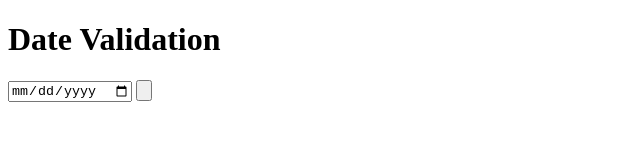
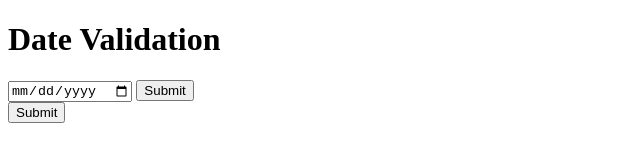
Before and after one commit to lfsrrr/ValiDate, a website: page index.html in a window 1280 px wide. Shown: the whole page, without its empty margins (0-640 px from the left). Drawn offline with Linux system fonts and the light colour scheme.

Commit message:
add submit script

```diff
--- a/index.html
+++ b/index.html
@@ -8,6 +8,17 @@
 <body>
     <h1>Date Validation</h1>
     <input type="date">
-    <input type="button">
+    <input type="submit">
 </body>
 </html>
+
+<script>
+    function doSomething() {
+        alert('Date submitted!');
+        return false;
+    }
+    </script>
+
+    <form onsubmit="return doSomething();" class="my-form">
+        <input type="submit" value="Submit">
+    </form>
```
